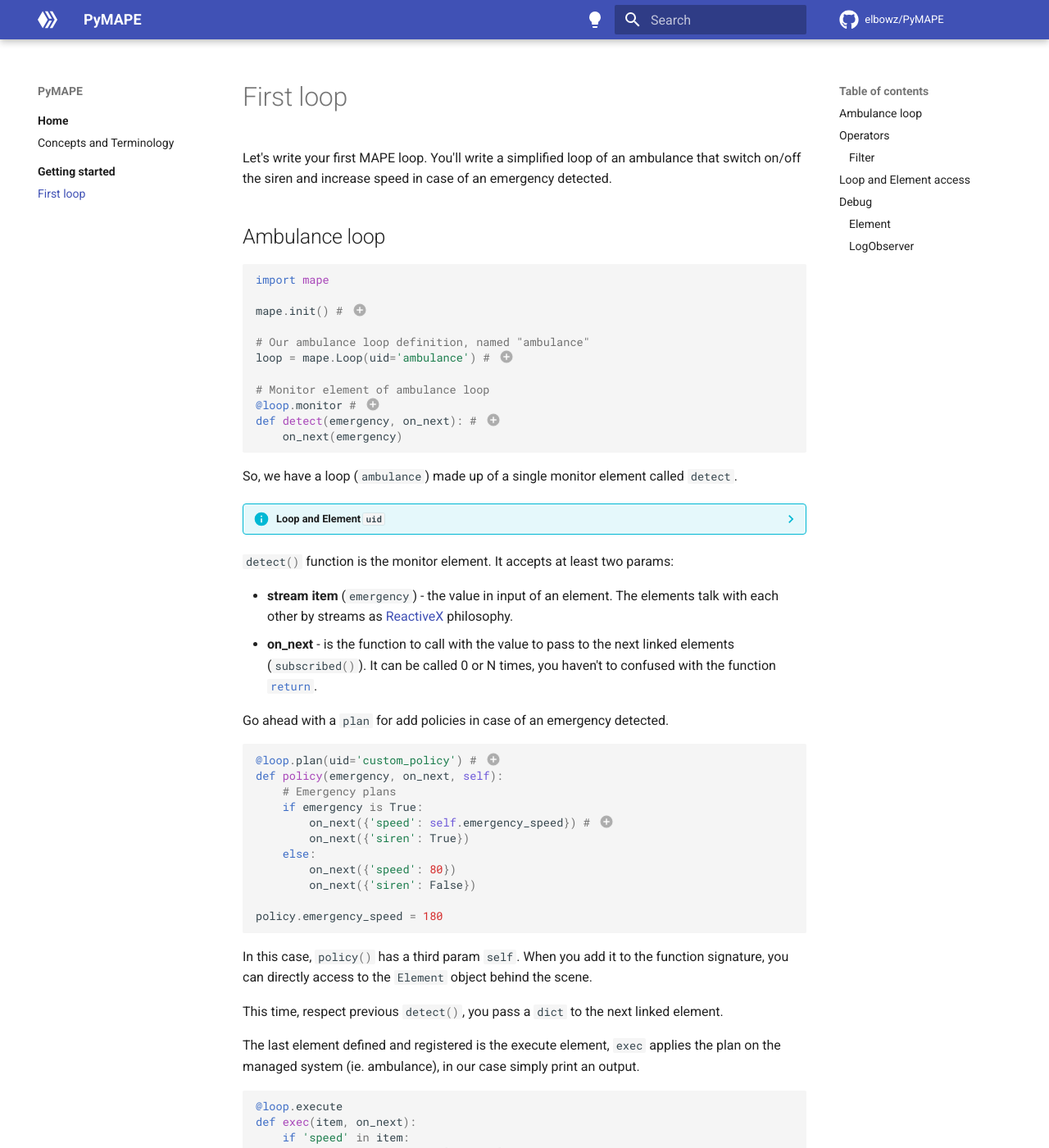
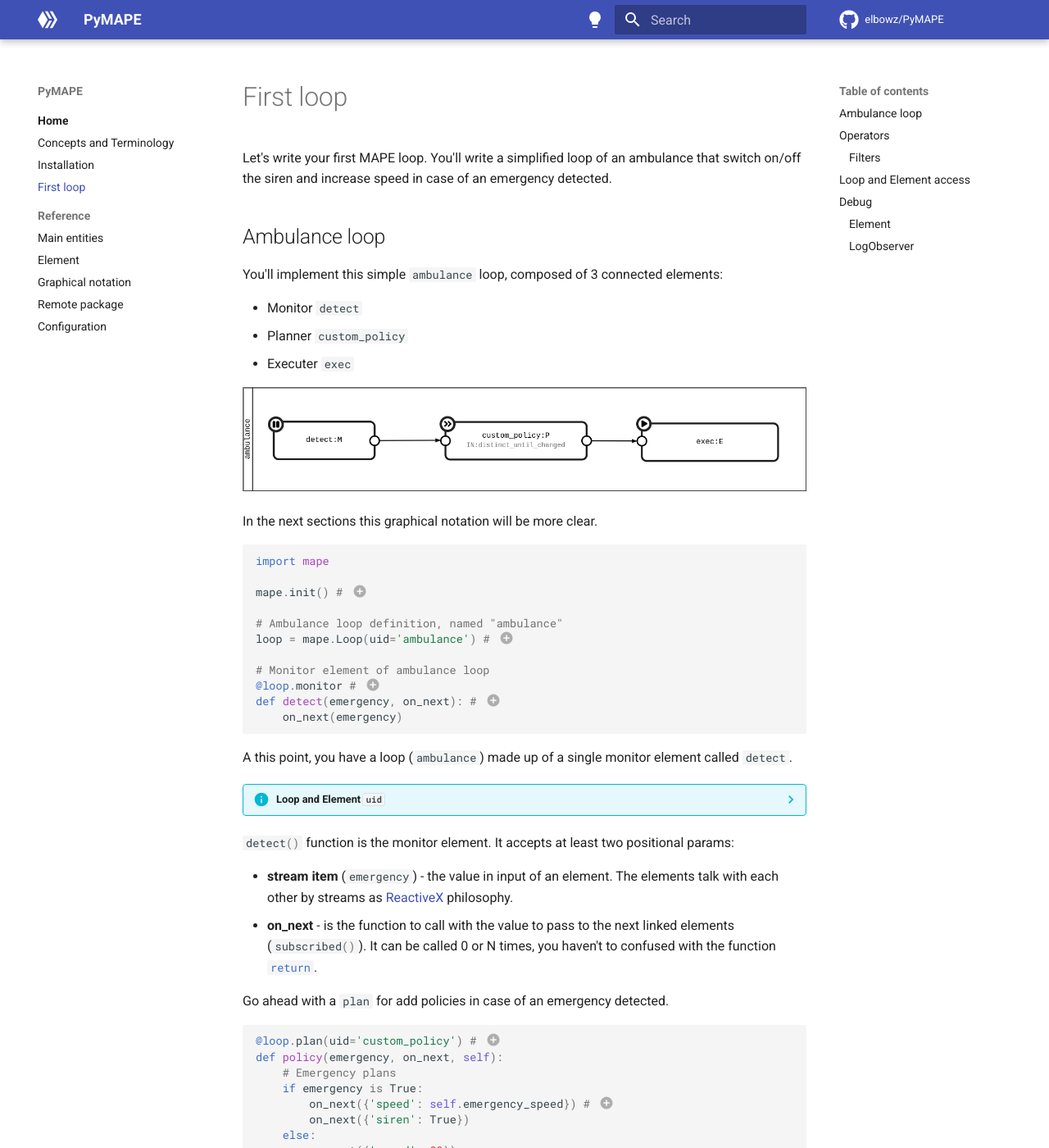
Before and after one commit to elbowz/PyMAPE, an MkDocs documentation site: the page built from docs/first-loop.md, in a window 1280 px wide and 1400 px high. Shown: the whole window at 82% size. Built offline with MkDocs 1.6.1 and Material for MkDocs 9.7.7, drawn with Linux system fonts in a browser that asks for light colours; comment, search, counter and statistics services are not loaded.

Commit message:
Refactor docs css, img, js, overrides path
Put all of them in assets

````diff
--- a/docs/getting-started/first-loop.md
+++ b/docs/first-loop.md
@@ -1,13 +1,23 @@
 Let's write your first MAPE loop. You'll write a simplified loop of an ambulance that switch on/off the siren and increase speed in case of an emergency detected.
 
 ## Ambulance loop
+
+You'll implement this simple `ambulance` loop, composed of 3 connected elements:
+
+* Monitor `detect`
+* Planner `custom_policy`
+* Executer `exec`
+
+![bare ambulance mape diagram](assets/img/mape-ambulance-bare.png){ style="background-color: white;" }
+
+In the next sections this graphical notation will be more clear.
 
 ```python
 import mape
 
 mape.init() # (1)
 
-# Our ambulance loop definition, named "ambulance"
+# Ambulance loop definition, named "ambulance"
 loop = mape.Loop(uid='ambulance') # (2)
 
 # Monitor element of ambulance loop
@@ -21,13 +31,13 @@
 3.  Decorator create and register the new element monitor to the ambulance `loop`.
 4.  The function name `#!py detect` is used as `uid` of our element inside the ambulance loop.
 
-So, we have a loop (`ambulance`) made up of a single monitor element called `detect`.
+A this point, you have a loop (`ambulance`) made up of a single monitor element called `detect`.
 
 ??? info "Loop and Element `uid`"
 
     Loop uid `ambulance` must be unique in the whole app, instead `detect` (monitor uid) must be so only within the loop to which it belongs. This allow to address an element by its path (eg. `ambulance.detect`).
 
-`#!py detect()` function is the monitor element. It accepts at least two params:
+`#!py detect()` function is the monitor element. It accepts at least two positional params:
 
 * __stream item__ (`emergency`) - the value in input of an element. The elements talk with each other by streams as [ReactiveX] philosophy.
 * __on_next__ - is the function to call with the value to pass to the next linked elements (`#!py subscribed()`). It can be called 0 or N times, you haven't to confused with the function `#!py return`.
@@ -140,7 +150,7 @@
 
 There are more than 140 operators (about 400 variants), and we advise and encourage the creation of your custom operators following your need.
 
-### Filter
+### Filters
 
 In the ambulance example there is an issue. If the monitor collect an emergency multiple time, all the following element (planner and executer) are invoked.
 
--- a/mkdocs.yml
+++ b/mkdocs.yml
@@ -18,7 +18,7 @@
 # Configuration
 theme:
   name: material
-  custom_dir: docs/overrides
+  custom_dir: docs/assets/overrides
   features:
 #    - announce.dismiss
     - content.code.annotate
@@ -127,17 +127,22 @@
 
 # Custom theme additions
 extra_css:
-  - css/termynal.css
-  - css/custom.css
+  - assets/css/termynal.css
+  - assets/css/custom.css
 extra_javascript:
-  - js/termynal.js
-  - js/custom.js
+  - assets/js/termynal.js
+  - assets/js/custom.js
 
 # Page tree
 nav:
   - Home:
     - Home: index.md
     - Concepts and Terminology: concepts.md
-  - Getting started:
-    - Installation: getting-started/index.md
-    - First loop: getting-started/first-loop.md
+    - Installation: installation.md
+    - First loop: first-loop.md
+  - Reference:
+      - Main entities: reference/entities.md
+      - Element: typography.md
+      - Graphical notation: typography.md
+      - Remote package: typography.md
+      - Configuration: typography.md
````
Also changed, not shown: docs/concepts.md (+1 -1 lines), docs/index.md (+3 -3 lines), docs/assets/css/custom.css (renamed from docs/css/custom.css), docs/assets/css/termynal.css (renamed from docs/css/termynal.css), docs/assets/img/logo.png (renamed from docs/img/logo.png), docs/assets/img/mape-ambulance-bare.png (added), docs/assets/img/mape-ambulance.png (renamed from docs/img/mape-ambulance.png), docs/assets/img/mape-k.png (renamed from docs/img/mape-k.png), docs/assets/js/custom.js (renamed from docs/js/custom.js), docs/assets/js/termynal.js (renamed from docs/js/termynal.js), docs/assets/overrides/partials/source-file.html (renamed from docs/overrides/partials/source-file.html), docs/installation.md (renamed from docs/getting-started/index.md).
